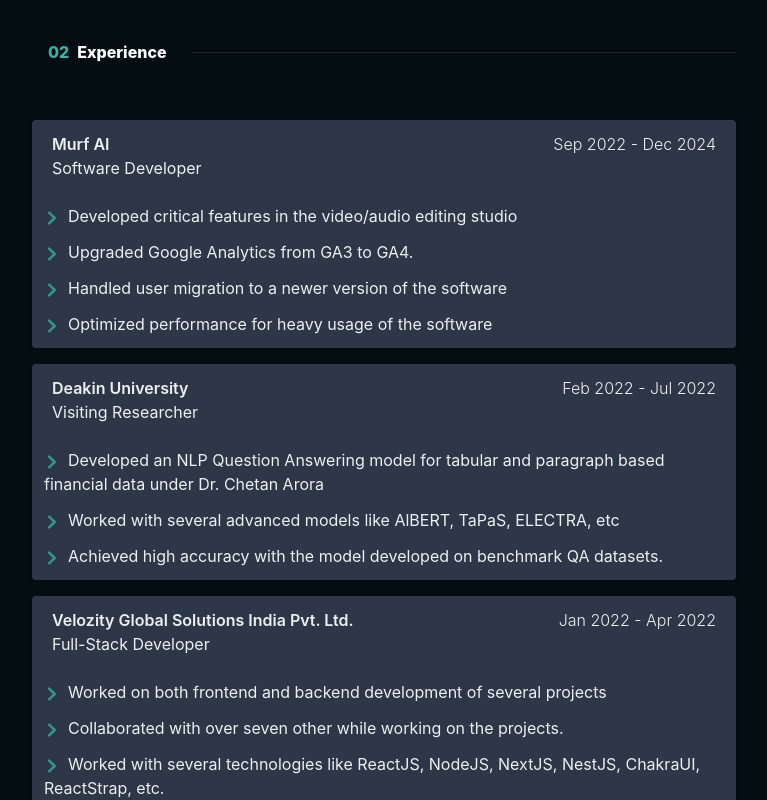
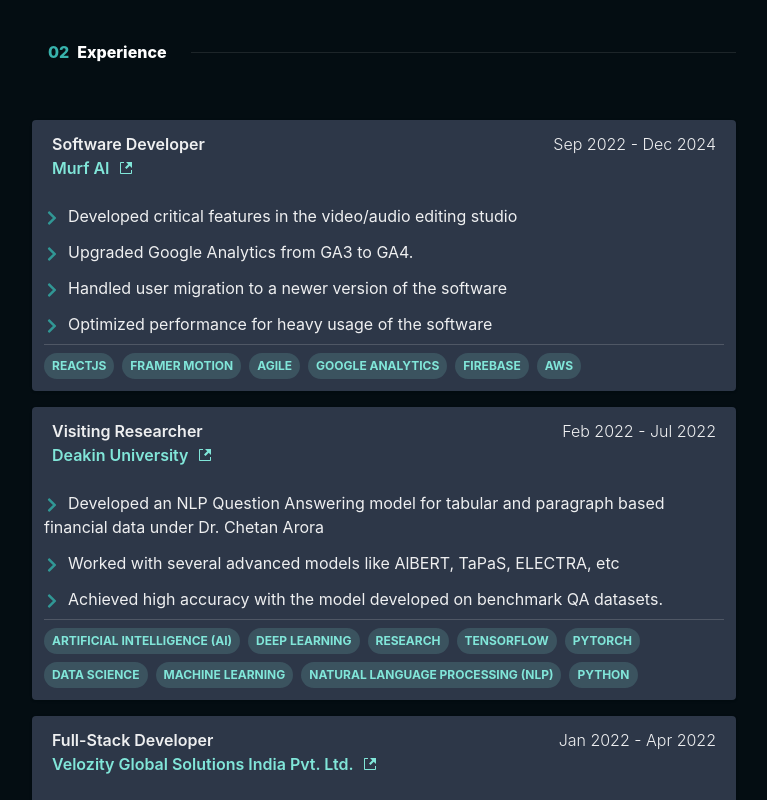
Before and after one commit to MeMihir/portfolio, a React (Create React App) app in the folder v2/: page / in a window 1280 px wide. Shown: the part 1180-1980 px from the top of the page, without its empty margins (352-1119 px from the left). Built offline with nearby package versions, Linux system fonts and the light colour scheme.

Commit message:
modify experience section

```diff
--- a/v2/src/App.jsx
+++ b/v2/src/App.jsx
@@ -37,12 +37,14 @@
   FaExternalLinkAlt,
   FaGithub,
   FaGlobeAmericas,
+  FaInstagram,
   FaLinkedin,
   FaPhone,
   FaTwitter,
 } from "react-icons/fa";
 import { COLOR_SCHEME } from "./utils";
 import ScrollSpy from "./components/ScrollSpy";
+import { GoLinkExternal } from "react-icons/go";
 
 import DATA from "./data.json";
 
@@ -161,7 +163,10 @@
                 variant={"outline"}
                 as={Link}
                 // remove spl characters from role and take first 4 chars
-                href={`resumes/${role.replace('/','').slice(0,4).toLowerCase()}.pdf`}
+                href={`resumes/${role
+                  .replace("/", "")
+                  .slice(0, 4)
+                  .toLowerCase()}.pdf`}
                 target="_blank"
               >
                 {"Open Resume"}
@@ -316,25 +321,61 @@
                 variant="elevated"
                 key={exp.companyName}
                 size="sm"
-                colorScheme=""
+                // bgColor={"#1d232e"}
               >
                 <CardHeader>
                   <Flex justifyContent="space-between">
-                    <HStack>
                     {/* <Image src={exp.image} h={50} /> */}
                     <Box px={2} align="left">
-                        <Text fontWeight={600}>{exp.companyName}</Text>
-                        <Text>{exp.role}</Text>
+                      <Text fontWeight={600}>{exp.role}</Text>
+                      <Button
+                        variant="link"
+                        colorScheme={COLOR_SCHEME}
+                        rightIcon={<GoLinkExternal />}
+                        as={Link}
+                        href={exp.links.website}
+                        target="_blank"
+                      >
+                        {exp.companyName}
+                      </Button>
+                      <Text>{exp.location}</Text>
                     </Box>
-                    </HStack>
+                    <Box>
                       <Text px={2} fontWeight={300}>
                         {exp.fromDate} -{" "}
                         {exp.currentlyWorking ? "Present" : exp.toDate}
                       </Text>
+                      <ButtonGroup
+                        variant="ghost"
+                        colorScheme={COLOR_SCHEME}
+                        size="sm"
+                        alignItems={"end"}
+                        alignSelf={"end"}
+                      >
+                        {exp.links.linkedin && (
+                          <IconButton
+                            as={Link}
+                            href={exp.links.linkedin}
+                            target="_blank"
+                            aria-label={"LinkedIn"}
+                            icon={<FaLinkedin fontSize="20px" />}
+                          />
+                        )}
+                        {exp.links.instagram && (
+                          <IconButton
+                            as={Link}
+                            href={exp.links.instagram}
+                            target="_blank"
+                            aria-label={"instagram"}
+                            icon={<FaInstagram fontSize="20px" />}
+                          />
+                        )}
+                      </ButtonGroup>
+                    </Box>
                   </Flex>
                 </CardHeader>
                 <CardBody>
-                  <Flex>
+                  <Stack>
                     <List align="left" spacing={3}>
                       {exp.details.map((item, index) => (
                         <ListItem key={index}>
@@ -347,7 +388,21 @@
                         </ListItem>
                       ))}
                     </List>
-                  </Flex>
+                    <hr />
+                    <HStack w={"100%"} flexWrap="wrap">
+                      {exp.tools.map((tech, index) => (
+                        <Badge
+                          key={index}
+                          px={2}
+                          py={1}
+                          colorScheme={`${color}`}
+                          borderRadius={"full"}
+                        >
+                          {tech}
+                        </Badge>
+                      ))}
+                    </HStack>
+                  </Stack>
                 </CardBody>
               </Card>
             </Box>
```
Lines whose indentation alone changed are shown as unchanged.
